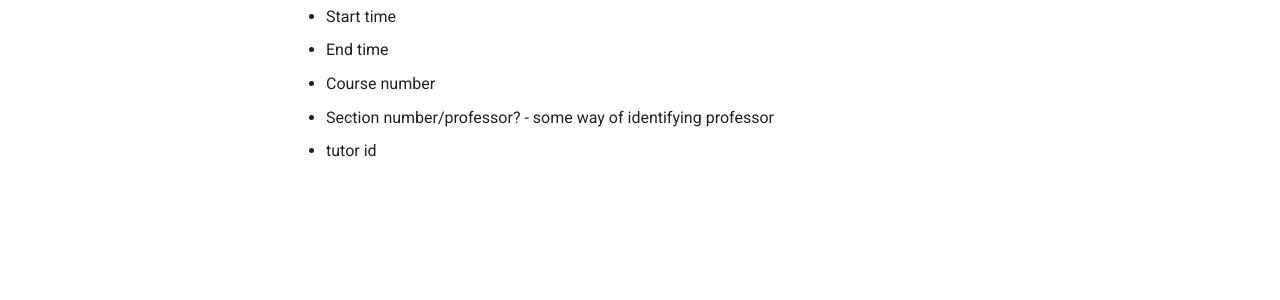
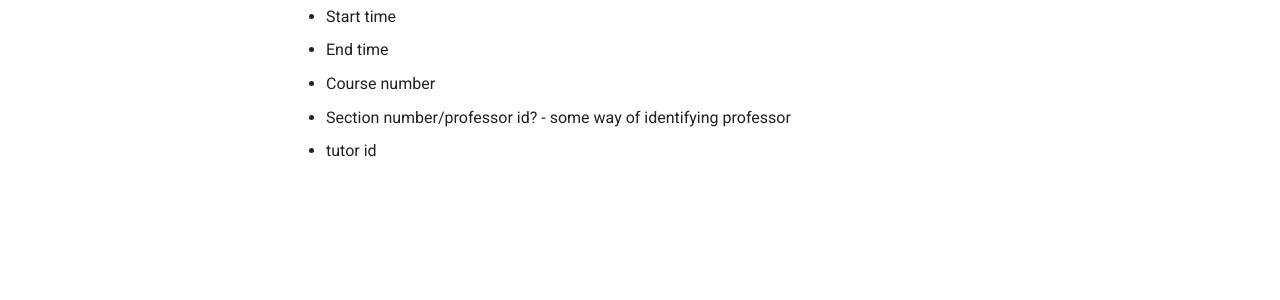
Before and after one commit to srtsignin/docs, an MkDocs documentation site: the page built from docs/data-model.md, in a window 1280 px wide. Shown: the part 251-551 px from the top of the page. Built offline with MkDocs 1.6.1 and Material for MkDocs 9.7.7, drawn with Linux system fonts in a browser that asks for light colours.

```diff
--- a/docs/data-model.md
+++ b/docs/data-model.md
@@ -6,5 +6,5 @@ Every **session** should have the following attributes:
 - Start time
 - End time
 - Course number
-- Section number/professor? - some way of identifying professor
+- Section number/professor id? - some way of identifying professor
 - tutor id
```
